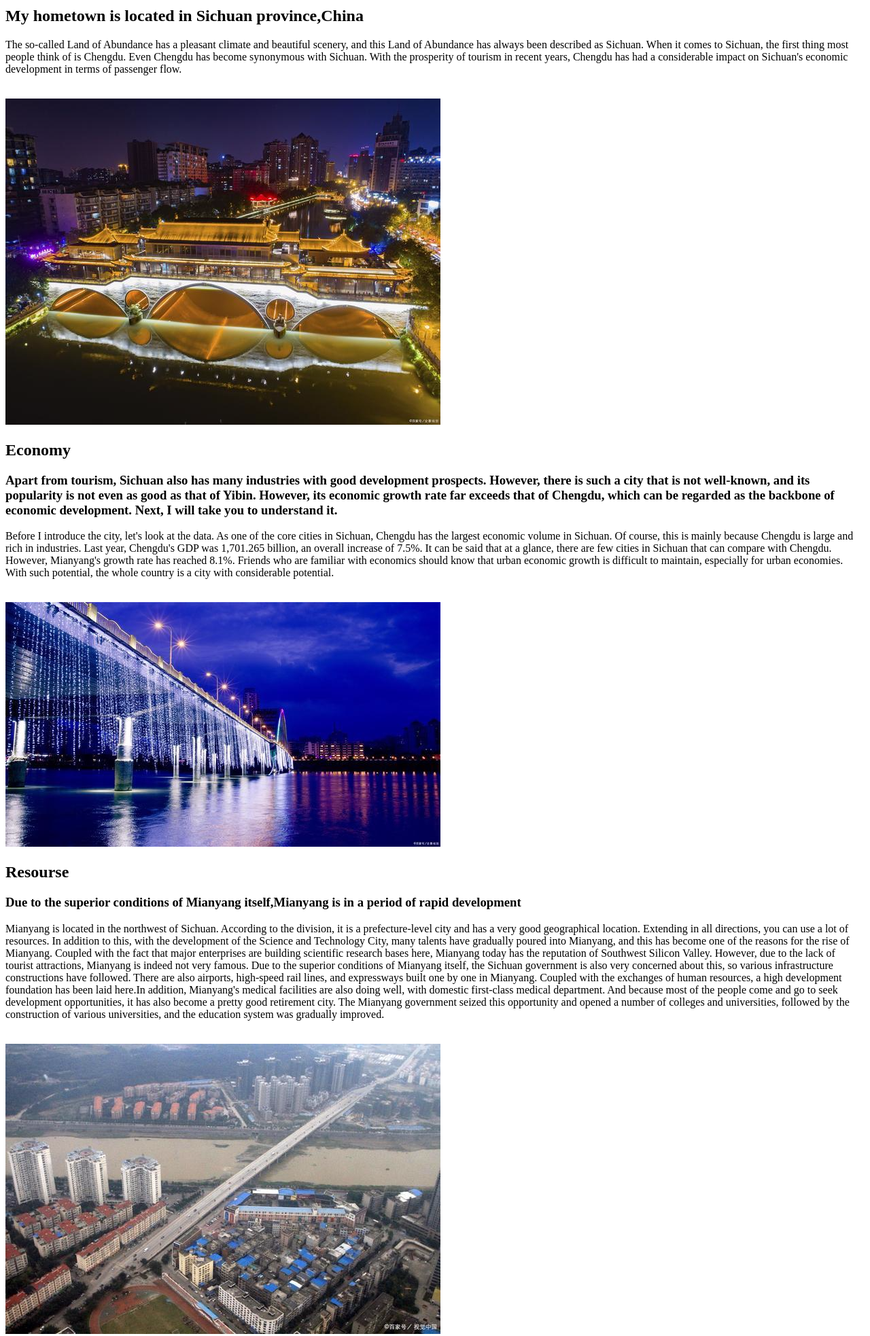
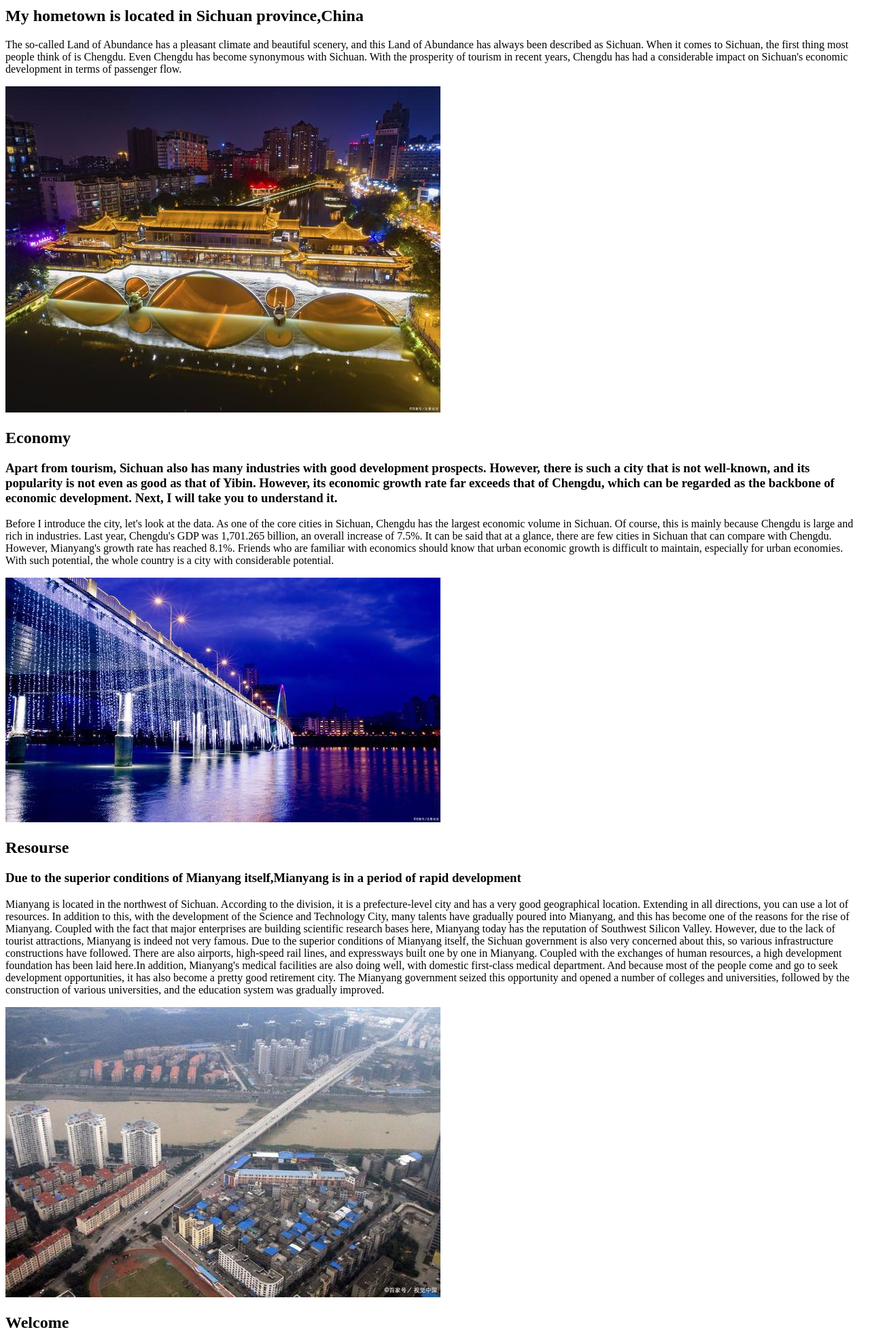
Before and after one commit to XiaoHongKou/Project-1, a plain HTML site: page hometown.html in a window 1280 px wide. Shown: the part 80-2046 px from the top of the page at 68% size. Drawn offline with Linux system fonts and the light colour scheme.

Commit message:
Update hometown.html

```diff
--- a/hometown.html
+++ b/hometown.html
@@ -7,22 +7,24 @@
 <body>
 	<nav>
 		<ul>
-			<li><a href="Index.html">My Resume</a></li>
+			<li><a href="index.html">My Resume</a></li>
 			<li><a href="delta.html">My Dog</a></li>
 			<li><a href="hometown.html">My Hometown</a></li>
 		</ul>
 	</nav>
 			<h2>My hometown is located in Sichuan province,China</h2>
 
-				<p>The so-called Land of Abundance has a pleasant climate and beautiful scenery, and this Land of Abundance has always been described as Sichuan. When it comes to Sichuan, the first thing most people think of is Chengdu. Even Chengdu has become synonymous with Sichuan. With the prosperity of tourism in recent years, Chengdu has had a considerable impact on Sichuan's economic development in terms of passenger flow.</p><br/><img src="My hometown/hometown2.png" alt="hometown" width="640" height="480">
+			<p>The so-called Land of Abundance has a pleasant climate and beautiful scenery, and this Land of Abundance has always been described as Sichuan. When it comes to Sichuan, the first thing most people think of is Chengdu. Even Chengdu has become synonymous with Sichuan. With the prosperity of tourism in recent years, Chengdu has had a considerable impact on Sichuan's economic development in terms of passenger flow.</p>
+				<img src="My hometown/hometown2.png" alt="hometown" width="640" height="480">
 			<h2>Economy</h2>
 			<h3>Apart from tourism, Sichuan also has many industries with good development prospects. However, there is such a city that is not well-known, and its popularity is not even as good as that of Yibin. However, its economic growth rate far exceeds that of Chengdu, which can be regarded as the backbone of economic development. Next, I will take you to understand it.</h3>
-			<p>Before I introduce the city, let's look at the data. As one of the core cities in Sichuan, Chengdu has the largest economic volume in Sichuan. Of course, this is mainly because Chengdu is large and rich in industries. Last year, Chengdu's GDP was 1,701.265 billion, an overall increase of 7.5%. It can be said that at a glance, there are few cities in Sichuan that can compare with Chengdu. However, Mianyang's growth rate has reached 8.1%. Friends who are familiar with economics should know that urban economic growth is difficult to maintain, especially for urban economies. With such potential, the whole country is a city with considerable potential.</p><br/><img src="My hometown/hometown3.png" alt="hometown" width="640" height="360">
+			<p>Before I introduce the city, let's look at the data. As one of the core cities in Sichuan, Chengdu has the largest economic volume in Sichuan. Of course, this is mainly because Chengdu is large and rich in industries. Last year, Chengdu's GDP was 1,701.265 billion, an overall increase of 7.5%. It can be said that at a glance, there are few cities in Sichuan that can compare with Chengdu. However, Mianyang's growth rate has reached 8.1%. Friends who are familiar with economics should know that urban economic growth is difficult to maintain, especially for urban economies. With such potential, the whole country is a city with considerable potential.</p>
+				<img src="My hometown/hometown3.png" alt="hometown" width="640" height="360">
 			<h2>Resourse</h2>
-			    <h3>Due to the superior conditions of Mianyang itself,Mianyang is in a period of rapid development
-			    </h3>
+			<h3>Due to the superior conditions of Mianyang itself,Mianyang is in a period of rapid development</h3>
 			<p>Mianyang is located in the northwest of Sichuan. According to the division, it is a prefecture-level city and has a very good geographical location. Extending in all directions, you can use a lot of resources. In addition to this, with the development of the Science and Technology City, many talents have gradually poured into Mianyang, and this has become one of the reasons for the rise of Mianyang. Coupled with the fact that major enterprises are building scientific research bases here, Mianyang today has the reputation of Southwest Silicon Valley. However, due to the lack of tourist attractions, Mianyang is indeed not very famous.
-				Due to the superior conditions of Mianyang itself, the Sichuan government is also very concerned about this, so various infrastructure constructions have followed. There are also airports, high-speed rail lines, and expressways built one by one in Mianyang. Coupled with the exchanges of human resources, a high development foundation has been laid here.In addition, Mianyang's medical facilities are also doing well, with domestic first-class medical department. And because most of the people come and go to seek development opportunities, it has also become a pretty good retirement city. The Mianyang government seized this opportunity and opened a number of colleges and universities, followed by the construction of various universities, and the education system was gradually improved.</p><br/><img src="My hometown/hometown4.png" alt="hometown" width="640" height="427">
+			Due to the superior conditions of Mianyang itself, the Sichuan government is also very concerned about this, so various infrastructure constructions have followed. There are also airports, high-speed rail lines, and expressways built one by one in Mianyang. Coupled with the exchanges of human resources, a high development foundation has been laid here.In addition, Mianyang's medical facilities are also doing well, with domestic first-class medical department. And because most of the people come and go to seek development opportunities, it has also become a pretty good retirement city. The Mianyang government seized this opportunity and opened a number of colleges and universities, followed by the construction of various universities, and the education system was gradually improved.</p>
+				<img src="My hometown/hometown4.png" alt="hometown" width="640" height="427">
 		 	<h2>Welcome</h2>
 		 	<p>Although the growth rate of Mianyang is fast, it cannot exceed the volume of Chengdu. After all, Chengdu has a rich industrial chain and a good geographical environment. Of course, the development of Mianyang is getting better and better. If you have the opportunity, you can experience the development yourself</p>
 </body>
```
Lines whose indentation alone changed are shown as unchanged.
